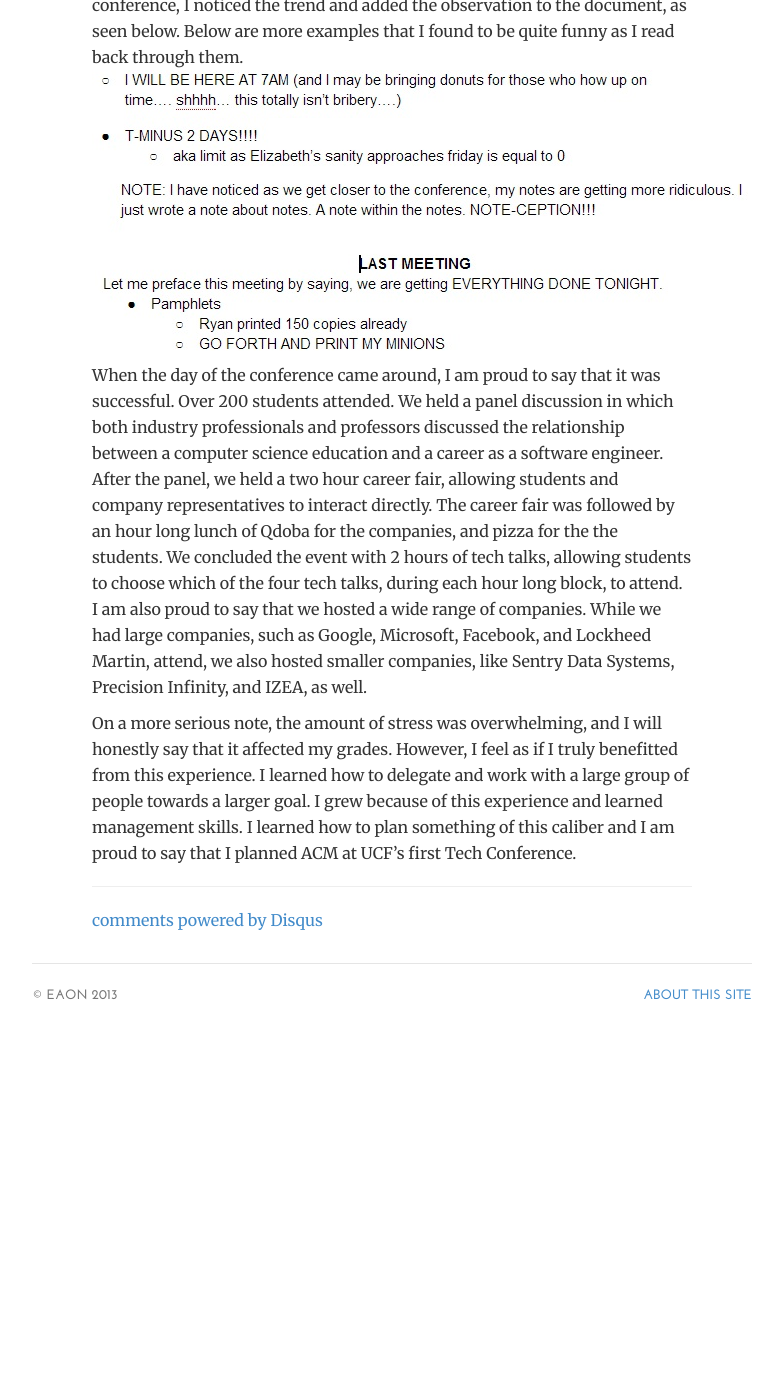
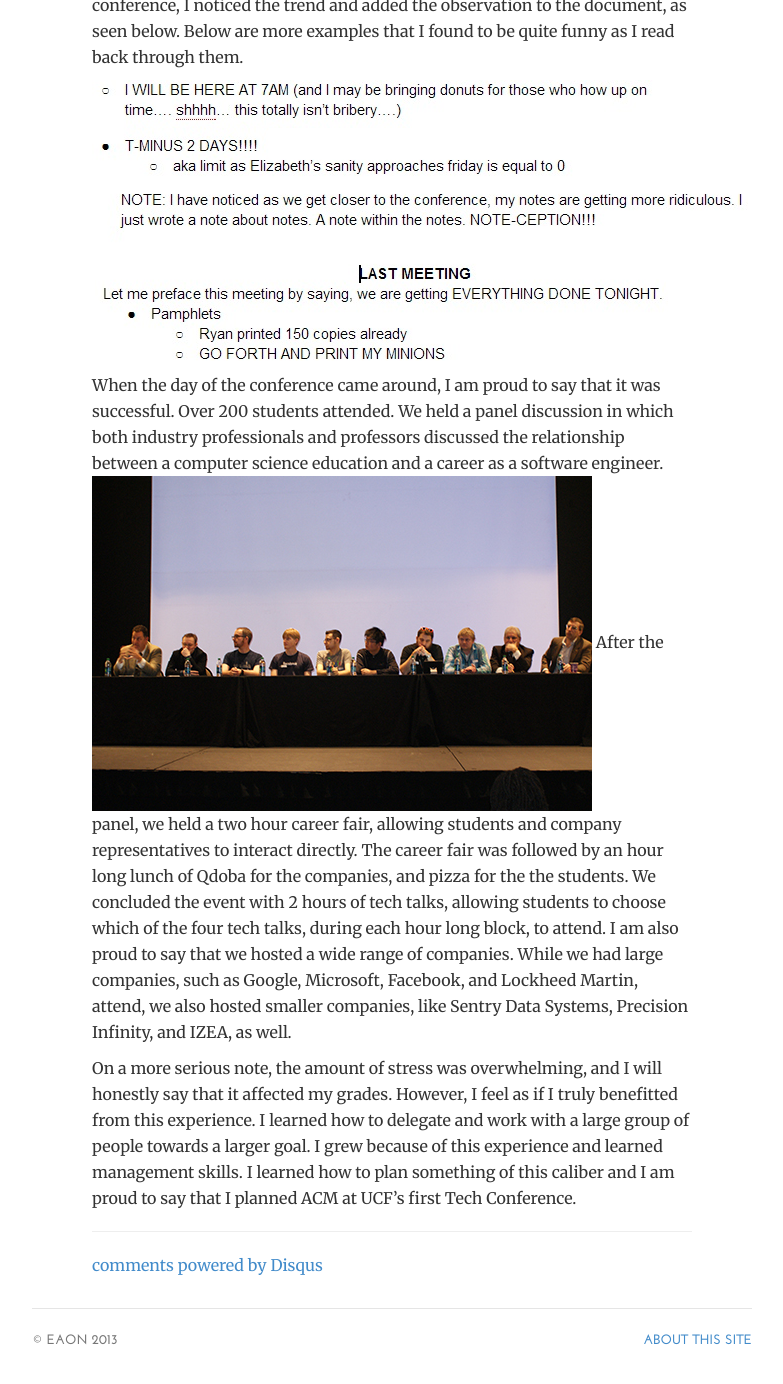
Before and after one commit to vitamessor/vitamessor.github.io, a Jekyll site: the page built from _posts/2014-4-8-ucfs-first-tech-conference.md, in a window 1280 px wide and 1400 px high, scrolled down 1227 px. Shown: the top 1384 px of the window, without its empty margins (248-1031 px from the left). Built offline with Jekyll 4.4.1, drawn with Linux system fonts in a browser that asks for light colours; comment, search, counter and statistics services are not loaded; before the commit the page ends 2282 px from its top, so only the background shows below that.

Commit message:
Maybe it will work

```diff
--- a/_posts/2014-4-8-ucfs-first-tech-conference.md
+++ b/_posts/2014-4-8-ucfs-first-tech-conference.md
@@ -10,11 +10,12 @@
 
 I noticed, as well as many others, that as the conference approached, my notes of topics that I wanted to cover in our meetings became increasingly more ridiculous.  In the beginning, all of my notes were clear and understandable.  ![Normal Thoughts]({{eaon.me}}/img/posts/1.jpg)
 However, within the last week before the conference, my notes became more and more… interesting. During the meeting that was held two days before the conference, I noticed the trend and added the observation to the document, as seen below. Below are more examples that I found to be quite funny as I read back through them.
+
 ![Donuts]({{eaon.me}}/img/posts/donuts.jpg)
 ![Two Days Left]({{eaon.me}}/img/posts/two_days_left.jpg)
 ![Note about Notes]({{eaon.me}}/img/posts/note.jpg)
 ![Last Meeting]({{eaon.me}}/img/posts/last_meeting.jpg)
 
-When the day of the conference came around, I am proud to say that it was successful. Over 200 students attended. We held a panel discussion in which both industry professionals and professors discussed the relationship between a computer science education and a career as a software engineer. After the panel, we held a two hour career fair, allowing students and company representatives to interact directly. The career fair was followed by an hour long lunch of Qdoba for the companies, and pizza for the the students. We concluded the event with 2 hours of tech talks, allowing students to choose which of the four tech talks, during each hour long block, to attend. I am also proud to say that we hosted a wide range of companies. While we had large companies, such as Google, Microsoft, Facebook, and Lockheed Martin, attend, we also hosted smaller companies, like Sentry Data Systems, Precision Infinity, and IZEA, as well.
+When the day of the conference came around, I am proud to say that it was successful. Over 200 students attended. We held a panel discussion in which both industry professionals and professors discussed the relationship between a computer science education and a career as a software engineer.![Panel]({{eaon.me}}/img/posts/panel.jpg) After the panel, we held a two hour career fair, allowing students and company representatives to interact directly. The career fair was followed by an hour long lunch of Qdoba for the companies, and pizza for the the students. We concluded the event with 2 hours of tech talks, allowing students to choose which of the four tech talks, during each hour long block, to attend. I am also proud to say that we hosted a wide range of companies. While we had large companies, such as Google, Microsoft, Facebook, and Lockheed Martin, attend, we also hosted smaller companies, like Sentry Data Systems, Precision Infinity, and IZEA, as well.
 
 On a more serious note, the amount of stress was overwhelming, and I will honestly say that it affected my grades. However, I feel as if I truly benefitted from this experience. I learned how to delegate and work with a large group of people towards a larger goal. I grew because of this experience and learned management skills. I learned how to plan something of this caliber and I am proud to say that I planned ACM at UCF’s first Tech Conference.
```
